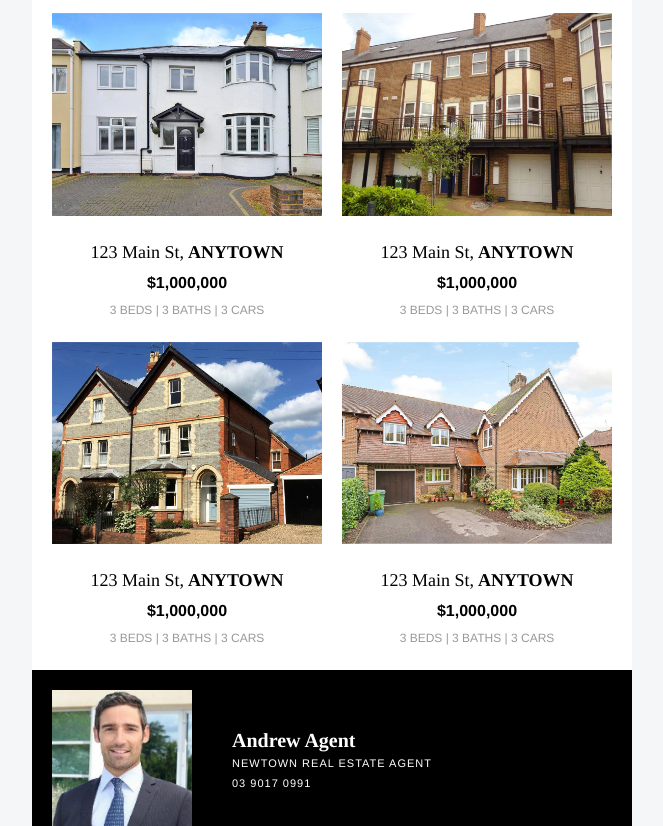
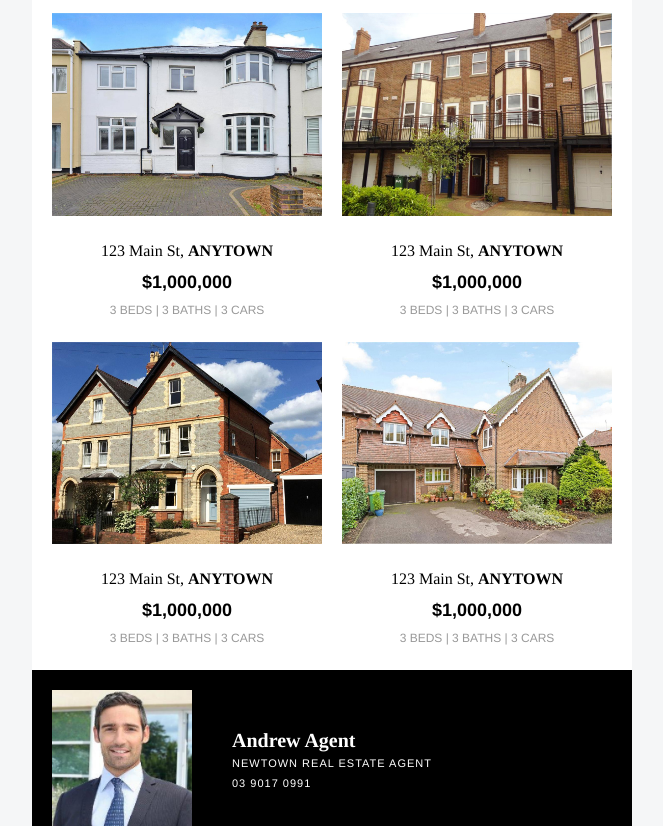
Before and after one commit to raycasimiro/design-test, a plain HTML site: page index.html in a window 1280 px wide. Shown: the part 1372-2198 px from the top of the page, without its empty margins (308-971 px from the left). Drawn offline with Linux system fonts and the light colour scheme.

Commit message:
Update index.html

```diff
--- a/index.html
+++ b/index.html
@@ -55,7 +55,7 @@
                                 <tr>
                                     <td align="center" valign="top" style="padding: 20px">
                                         <span style="font-family: Times, serif; font-size: 20px; line-height: 25px;  display:inline-block; padding: 5px 0">123 Main St,</span>
-                                        <span style="font-family: Times, serif; font-size: 20px; line-height: 25px; display:inline-block; padding: 5px 0;text-transform: uppercase;font-weight: 600">Anytown
+                                        <span style="font-family: Times, serif; font-size: 20px; line-height: 25px; display:inline-block; padding: 5px 0;text-transform: uppercase;font-weight: 400">Anytown
                                         </span>
                                         <span style="font-family: 'Helvetica', sans-serif; font-size: 16px; line-height: 22px; font-weight: 600; display:block; padding: 5px">$1,000,000</span>
                                         <span style="font-family: 'Helvetica', serif; display:block;padding: 5px;font-size:12px; line-height: 15px; color:#999">3 BEDS | 3 BATHS | 3 CARS</span>
@@ -80,10 +80,10 @@
                                                     </tr>
                                                     <tr>
                                                         <td align="center" valign="top">
-                                                            <span style="display:inline-block; font-family: Times, serif; font-size: 18px; line-height: 22px; padding: 5px 0">123 Main St,</span>
-                                                            <span style="display:inline-block; font-family: Times, serif; font-size: 18px; line-height: 22px; padding: 5px 0;text-transform: uppercase;font-weight: 600">Anytown
+                                                            <span style="display:inline-block; font-family: Times, serif; font-size: 16px; line-height: 20px; padding: 5px 0">123 Main St,</span>
+                                                            <span style="display:inline-block; font-family: Times, serif; font-size: 16px; line-height: 20px; padding: 5px 0;text-transform: uppercase;font-weight: 600">Anytown
                                                             </span>
-                                                            <span style="font-family: 'Helvetica', sans-serif; font-size: 16px; line-height: 20px; font-weight: 600; display:block; padding: 5px">$1,000,000</span>
+                                                            <span style="font-family: 'Helvetica', sans-serif; font-size: 18px; line-height: 22px; font-weight: 600; display:block; padding: 5px">$1,000,000</span>
                                                             <span style="font-family: 'Helvetica', sans-serif; display:block;padding: 5px;font-size:12px; line-height: 14px; color:#999">3 BEDS | 3 BATHS | 3 CARS</span>
                                                         </td>
                                                     </tr>
@@ -99,10 +99,10 @@
                                                     </tr>
                                                     <tr>
                                                        <td align="center" valign="top">
-                                                            <span style="display:inline-block; font-family: Times, serif; font-size: 18px; line-height: 22px; padding: 5px 0">123 Main St,</span>
-                                                            <span style="display:inline-block; font-family: Times, serif; font-size: 18px; line-height: 22px; padding: 5px 0;text-transform: uppercase;font-weight: 600">Anytown
+                                                            <span style="display:inline-block; font-family: Times, serif; font-size: 16px; line-height: 20px; padding: 5px 0">123 Main St,</span>
+                                                            <span style="display:inline-block; font-family: Times, serif; font-size: 16px; line-height: 20px; padding: 5px 0;text-transform: uppercase;font-weight: 600">Anytown
                                                             </span>
-                                                            <span style="font-family: 'Helvetica', sans-serif; font-size: 16px; line-height: 20px; font-weight: 600; display:block; padding: 5px">$1,000,000</span>
+                                                            <span style="font-family: 'Helvetica', sans-serif; font-size: 18px; line-height: 22px; font-weight: 600; display:block; padding: 5px">$1,000,000</span>
                                                             <span style="font-family: 'Helvetica', sans-serif; display:block;padding: 5px;font-size:12px; line-height: 14px; color:#999">3 BEDS | 3 BATHS | 3 CARS</span>
                                                         </td>
                                                     </tr>
@@ -118,11 +118,11 @@
                                                         </td>
                                                     </tr>
                                                     <tr>
-                                                        <td align="center" valign="top">
-                                                            <span style="display:inline-block; font-family: Times, serif; font-size: 18px; line-height: 22px; padding: 5px 0">123 Main St,</span>
-                                                            <span style="display:inline-block; font-family: Times, serif; font-size: 18px; line-height: 22px; padding: 5px 0;text-transform: uppercase;font-weight: 600">Anytown
+                                                         <td align="center" valign="top">
+                                                            <span style="display:inline-block; font-family: Times, serif; font-size: 16px; line-height: 20px; padding: 5px 0">123 Main St,</span>
+                                                            <span style="display:inline-block; font-family: Times, serif; font-size: 16px; line-height: 20px; padding: 5px 0;text-transform: uppercase;font-weight: 600">Anytown
                                                             </span>
-                                                            <span style="font-family: 'Helvetica', sans-serif; font-size: 16px; line-height: 20px; font-weight: 600; display:block; padding: 5px">$1,000,000</span>
+                                                            <span style="font-family: 'Helvetica', sans-serif; font-size: 18px; line-height: 22px; font-weight: 600; display:block; padding: 5px">$1,000,000</span>
                                                             <span style="font-family: 'Helvetica', sans-serif; display:block;padding: 5px;font-size:12px; line-height: 14px; color:#999">3 BEDS | 3 BATHS | 3 CARS</span>
                                                         </td>
                                                     </tr>
@@ -137,11 +137,11 @@
                                                         </td>
                                                     </tr>
                                                     <tr>
-                                                        <td align="center" valign="top">
-                                                            <span style="display:inline-block; font-family: Times, serif; font-size: 18px; line-height: 22px; padding: 5px 0">123 Main St,</span>
-                                                            <span style="display:inline-block; font-family: Times, serif; font-size: 18px; line-height: 22px; padding: 5px 0;text-transform: uppercase;font-weight: 600">Anytown
+                                                         <td align="center" valign="top">
+                                                            <span style="display:inline-block; font-family: Times, serif; font-size: 16px; line-height: 20px; padding: 5px 0">123 Main St,</span>
+                                                            <span style="display:inline-block; font-family: Times, serif; font-size: 16px; line-height: 20px; padding: 5px 0;text-transform: uppercase;font-weight: 600">Anytown
                                                             </span>
-                                                            <span style="font-family: 'Helvetica', sans-serif; font-size: 16px; line-height: 20px; font-weight: 600; display:block; padding: 5px">$1,000,000</span>
+                                                            <span style="font-family: 'Helvetica', sans-serif; font-size: 18px; line-height: 22px; font-weight: 600; display:block; padding: 5px">$1,000,000</span>
                                                             <span style="font-family: 'Helvetica', sans-serif; display:block;padding: 5px;font-size:12px; line-height: 14px; color:#999">3 BEDS | 3 BATHS | 3 CARS</span>
                                                         </td>
                                                     </tr>
```
